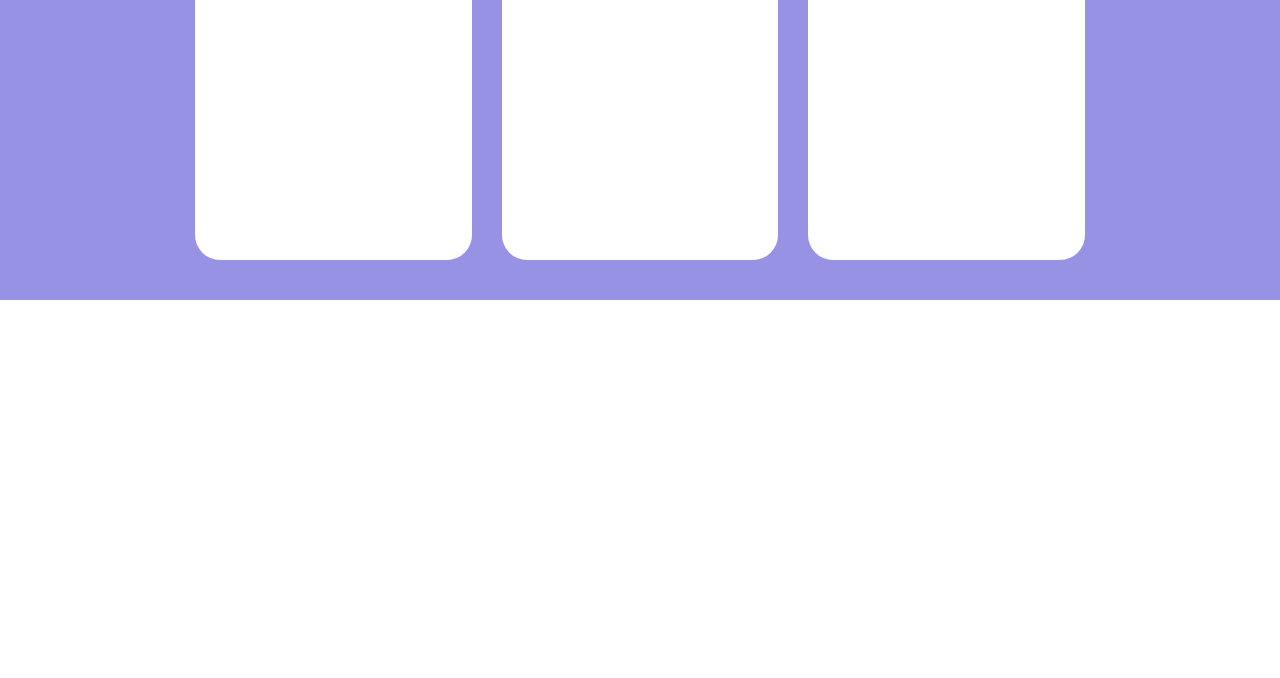
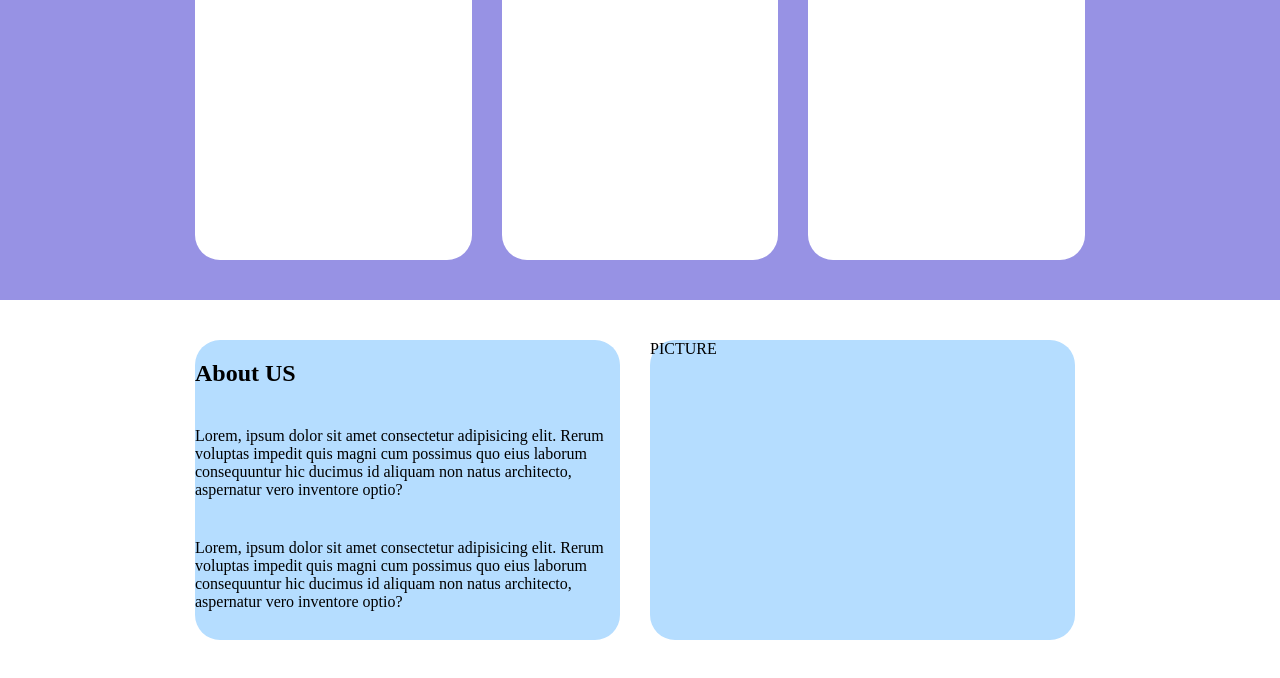
Before and after one commit to marcocareddu/htmlcss-responsive-layout, a plain HTML site: page index.html in a window 1280 px wide. Shown: the part 3242-3920 px from the top of the page. Before the commit the page ends 3702 px from the top, so only its background shows below. Drawn offline with Linux system fonts and the light colour scheme.

Commit message:
added about section blocks

```diff
--- a/css/style.css
+++ b/css/style.css
@@ -159,6 +159,15 @@ main {
     .benefit .card {
         flex-basis: calc((100% / 2) - 20px);
     }
+
+    /* About section 978px */
+    .about {
+        height: calc(100vh - 80px);
+    }
+
+    .about .card {
+        flex-basis: calc((100% / 2) - 20px);
+    }
 }
 /* MEDIA #992px */
 @media screen and (min-width: 992px) {
@@ -178,4 +187,7 @@ main {
     .benefit .card {
         flex-basis: calc((100% / 3) - 20px);
     }
+
+    /* About section 992px */
+
 }
--- a/index.html
+++ b/index.html
@@ -96,7 +96,18 @@
         </section>
 
         <!-- ABOUT SECTION -->
-        <section class="about"></section>
+        <section class="about">
+            <div class="container">
+                <div class="row d-flex">
+                    <div class="card">
+                        <h1>About US</h1>
+                        <p>Lorem, ipsum dolor sit amet consectetur adipisicing elit. Rerum voluptas impedit quis magni cum possimus quo eius laborum consequuntur hic ducimus id aliquam non natus architecto, aspernatur vero inventore optio?</p>
+                        <p>Lorem, ipsum dolor sit amet consectetur adipisicing elit. Rerum voluptas impedit quis magni cum possimus quo eius laborum consequuntur hic ducimus id aliquam non natus architecto, aspernatur vero inventore optio?</p>
+                    </div>
+                    <div class="card">PICTURE</div>
+                </div>
+            </div>
+        </section>
 
         <!-- TRY SECTION -->
         <section class="try"></section>
```
